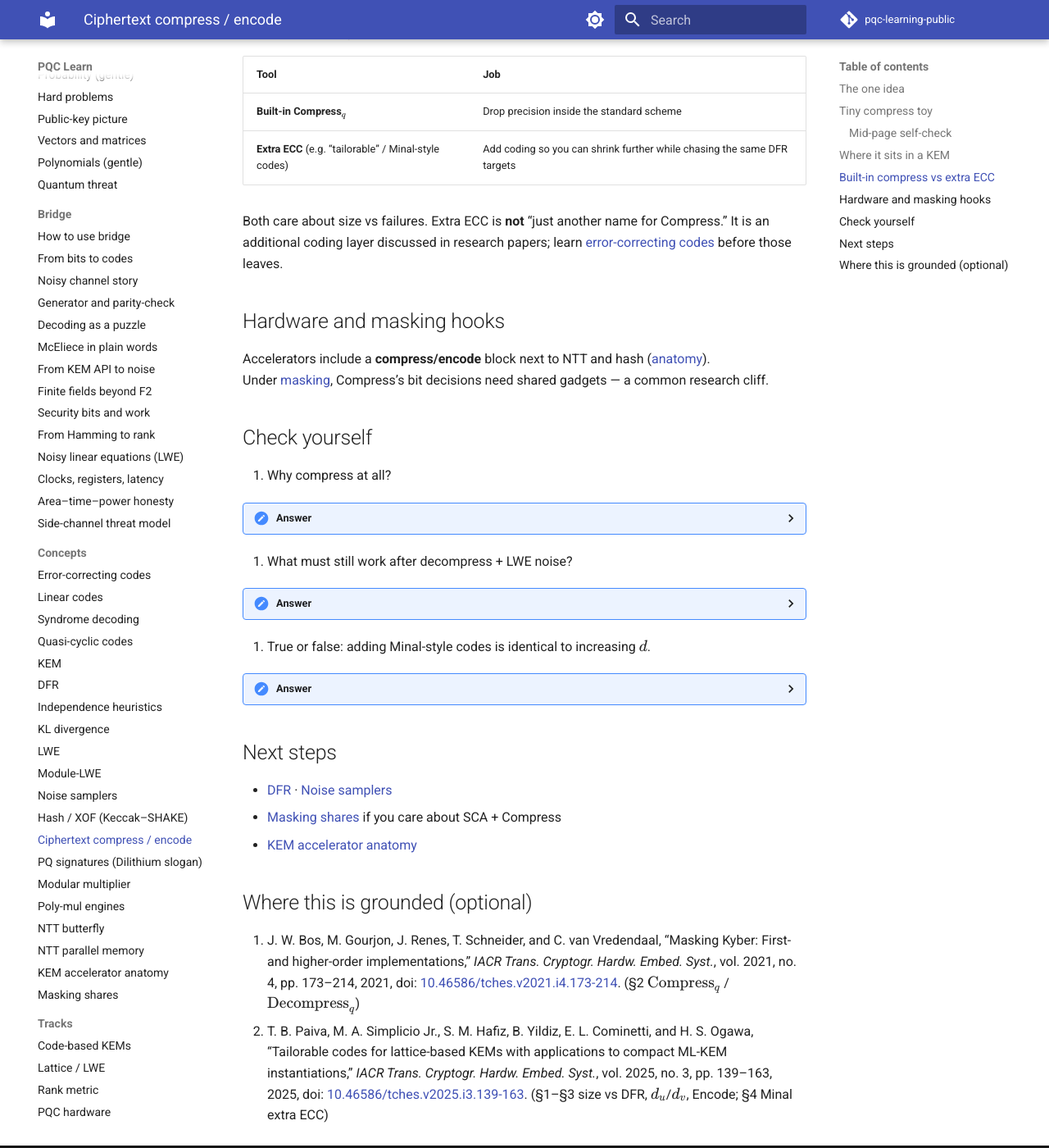
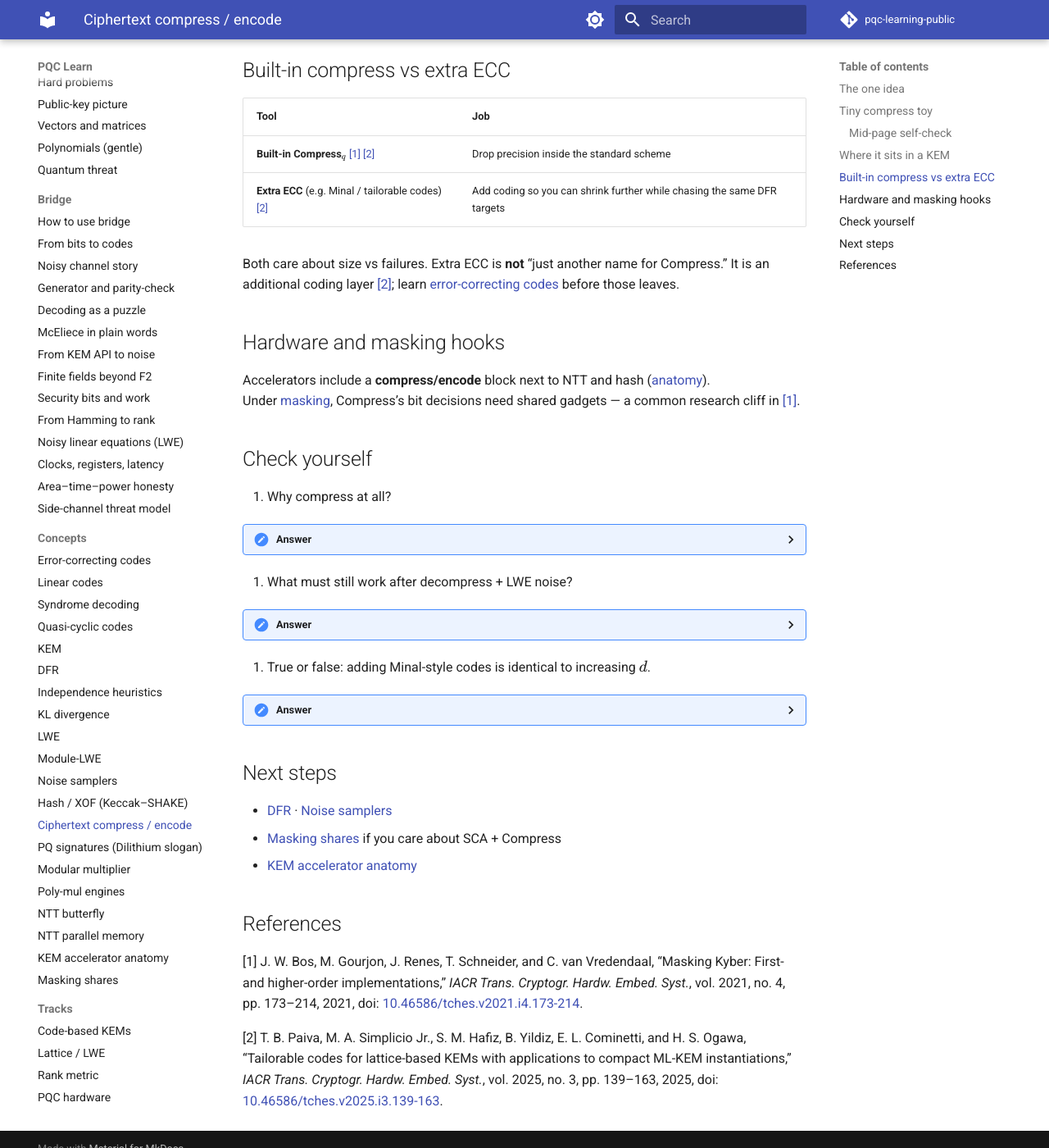
Before and after one commit to Post-Quantum-Cryptography-PQC/learning, an MkDocs documentation site: the page built from docs/concepts/ciphertext-compress-encode.md, in a window 1280 px wide and 1400 px high, scrolled down 1755 px. Shown: the whole window at 82% size. Built offline with MkDocs 1.6.1 and Material for MkDocs 9.7.7, drawn with Linux system fonts in a browser that asks for light colours; comment, search, counter and statistics services are not loaded; some of the changed text lies outside the part shown.

Commit message:
sync from pqc-learning-public@1b36d2d

```diff
--- a/docs/concepts/ciphertext-compress-encode.md
+++ b/docs/concepts/ciphertext-compress-encode.md
@@ -9,13 +9,13 @@
 ## The one idea
 
 Module-LWE objects are polynomials with coefficients mod $q$ (for Kyber-shaped schemes, $q$ is a few thousand).
-Shipping every coefficient at full precision makes **public keys and ciphertexts large**.
+Shipping every coefficient at full precision makes **public keys and ciphertexts large** [[2]](#ref-2).
 
-**Compress** = keep only a coarse sketch of each coefficient (fewer bits).
-**Decompress** = inflate the sketch back to a value near the original.
-**Encode** (here) often also means “turn message bits into $\mathbb{Z}_q$ symbols” or “pack bytes” — context matters.
+**Compress** = keep only a coarse sketch of each coefficient (fewer bits) [[1]](#ref-1) [[2]](#ref-2).
+**Decompress** = inflate the sketch back to a value near the original [[1]](#ref-1).
+**Encode** (here) often also means “turn message bits into $\mathbb{Z}_q$ symbols” or “pack bytes” — context matters [[2]](#ref-2).
 
-Trade-off in one line:
+Trade-off in one line [[2]](#ref-2):
 
 > Fewer bits → smaller blobs → more rounding noise → higher risk of decryption failure ([DFR](dfr.md)).
 
@@ -27,10 +27,10 @@ Think of the circle $0..16$ cut into four bins; compress maps $x$ to a bin index
 Moral (without memorizing Kyber tables):
 
 - Many different $x$ share one sketch.
-- After decompress you are **close**, not exact.
-- The scheme’s noise budget must absorb that extra fuzz **and** the LWE noise from [samplers](noise-samplers.md).
+- After decompress you are **close**, not exact [[1]](#ref-1).
+- The scheme’s noise budget must absorb that extra fuzz **and** the LWE noise from [samplers](noise-samplers.md) [[2]](#ref-2).
 
-Kyber-family papers write essentially:
+Kyber-family papers write essentially [[1]](#ref-1) [[2]](#ref-2):
 
 $$
 \mathrm{Compress}_q(x,d)=\big\lfloor(2^d/q)\,x\big\rceil\bmod 2^d,
@@ -38,7 +38,7 @@ $$
 \mathrm{Decompress}_q(y,d)=\big\lfloor(q/2^d)\,y\big\rceil.
 $$
 
-Here $d$ is “how many bits we keep.” Larger $d$ → finer sketch → bigger ciphertext piece.
+Here $d$ is “how many bits we keep.” Larger $d$ → finer sketch → bigger ciphertext piece. ML-KEM uses concrete $(d_u,d_v)$ for the two ciphertext pieces [[2]](#ref-2).
 
 ### Mid-page self-check
 
@@ -46,50 +46,50 @@ If I decrease $d$ (keep fewer bits), what happens to size and to failure risk?
 
 <details><summary>Answer</summary>
 
-Ciphertext/public material gets **smaller**; compression distortion grows, so **DFR risk tends to rise** unless something else compensates.
+Ciphertext/public material gets **smaller**; compression distortion grows, so **DFR risk tends to rise** unless something else compensates [[2]](#ref-2).
 
 </details>
 
 ## Where it sits in a KEM
 
-Sketch of encaps (Module-LWE shaped):
+Sketch of encaps (Module-LWE shaped) [[2]](#ref-2):
 
 1. Sample small secrets/errors ([noise samplers](noise-samplers.md)).
 2. Form noisy polynomials / vectors.
 3. **Encode** the message bits into large $\mathbb{Z}_q$ symbols (often bit $b\mapsto b\lceil q/2\rceil$).
 4. **Compress** some polynomials to $d_u$ / $d_v$ bits and ship them as the ciphertext.
 
-Decaps decompresses, cancels with the secret, and rounds back to message bits — if total noise stayed small enough.
+Decaps decompresses, cancels with the secret, and rounds back to message bits — if total noise stayed small enough [[2]](#ref-2).
 
 ## Built-in compress vs extra ECC
 
 | Tool | Job |
 |------|-----|
-| **Built-in Compress$_q$** | Drop precision inside the standard scheme |
-| **Extra ECC** (e.g. “tailorable” / Minal-style codes) | Add coding so you can shrink further while chasing the same DFR targets |
+| **Built-in Compress$_q$** [[1]](#ref-1) [[2]](#ref-2) | Drop precision inside the standard scheme |
+| **Extra ECC** (e.g. Minal / tailorable codes) [[2]](#ref-2) | Add coding so you can shrink further while chasing the same DFR targets |
 
-Both care about size vs failures. Extra ECC is **not** “just another name for Compress.” It is an additional coding layer discussed in research papers; learn [error-correcting codes](error-correcting-codes.md) before those leaves.
+Both care about size vs failures. Extra ECC is **not** “just another name for Compress.” It is an additional coding layer [[2]](#ref-2); learn [error-correcting codes](error-correcting-codes.md) before those leaves.
 
 ## Hardware and masking hooks
 
 Accelerators include a **compress/encode** block next to NTT and hash ([anatomy](kem-accelerator-anatomy.md)).
-Under [masking](masking-shares.md), Compress’s bit decisions need shared gadgets — a common research cliff.
+Under [masking](masking-shares.md), Compress’s bit decisions need shared gadgets — a common research cliff in [[1]](#ref-1).
 
 ## Check yourself
 
 1. Why compress at all?
 <details><summary>Answer</summary>
-To shrink public keys / ciphertexts by storing fewer bits per coefficient.
+To shrink public keys / ciphertexts by storing fewer bits per coefficient [[2]](#ref-2).
 </details>
 
 2. What must still work after decompress + LWE noise?
 <details><summary>Answer</summary>
-Rounding back to the correct message with only rare failures (DFR story).
+Rounding back to the correct message with only rare failures (DFR story) [[2]](#ref-2).
 </details>
 
 3. True or false: adding Minal-style codes is identical to increasing $d$.
 <details><summary>Answer</summary>
-False — extra ECC is a different mechanism from choosing compress bit-width $d$.
+False — extra ECC is a different mechanism from choosing compress bit-width $d$ [[2]](#ref-2).
 </details>
 
 ## Next steps
@@ -98,7 +98,8 @@ False — extra ECC is a different mechanism from choosing compress bit-width $d
 - [Masking shares](masking-shares.md) if you care about SCA + Compress
 - [KEM accelerator anatomy](kem-accelerator-anatomy.md)
 
-## Where this is grounded (optional)
+## References
 
-1. J. W. Bos, M. Gourjon, J. Renes, T. Schneider, and C. van Vredendaal, “Masking Kyber: First- and higher-order implementations,” *IACR Trans. Cryptogr. Hardw. Embed. Syst.*, vol. 2021, no. 4, pp. 173–214, 2021, doi: [10.46586/tches.v2021.i4.173-214](https://doi.org/10.46586/tches.v2021.i4.173-214). (§2 $\mathrm{Compress}_q$ / $\mathrm{Decompress}_q$)
-2. T. B. Paiva, M. A. Simplicio Jr., S. M. Hafiz, B. Yildiz, E. L. Cominetti, and H. S. Ogawa, “Tailorable codes for lattice-based KEMs with applications to compact ML-KEM instantiations,” *IACR Trans. Cryptogr. Hardw. Embed. Syst.*, vol. 2025, no. 3, pp. 139–163, 2025, doi: [10.46586/tches.v2025.i3.139-163](https://doi.org/10.46586/tches.v2025.i3.139-163). (§1–§3 size vs DFR, $d_u$/$d_v$, Encode; §4 Minal extra ECC)
+<a id="ref-1"></a>[1] J. W. Bos, M. Gourjon, J. Renes, T. Schneider, and C. van Vredendaal, “Masking Kyber: First- and higher-order implementations,” *IACR Trans. Cryptogr. Hardw. Embed. Syst.*, vol. 2021, no. 4, pp. 173–214, 2021, doi: [10.46586/tches.v2021.i4.173-214](https://doi.org/10.46586/tches.v2021.i4.173-214).
+
+<a id="ref-2"></a>[2] T. B. Paiva, M. A. Simplicio Jr., S. M. Hafiz, B. Yildiz, E. L. Cominetti, and H. S. Ogawa, “Tailorable codes for lattice-based KEMs with applications to compact ML-KEM instantiations,” *IACR Trans. Cryptogr. Hardw. Embed. Syst.*, vol. 2025, no. 3, pp. 139–163, 2025, doi: [10.46586/tches.v2025.i3.139-163](https://doi.org/10.46586/tches.v2025.i3.139-163).
```
Also changed, not shown: docs/bridge/side-channel-threat-model.md (+25 -21 lines), docs/concepts/hash-xof-keccak.md (+15 -14 lines), docs/concepts/masking-shares.md (+17 -16 lines), docs/concepts/noise-samplers.md (+21 -19 lines), docs/concepts/pq-signatures-dilithium.md (+18 -18 lines).
